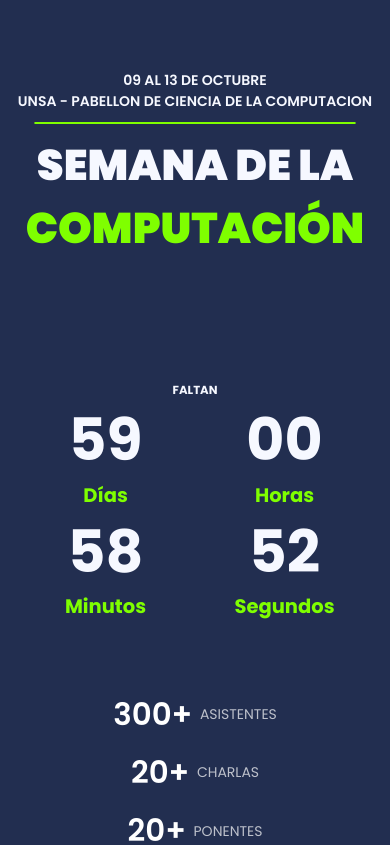
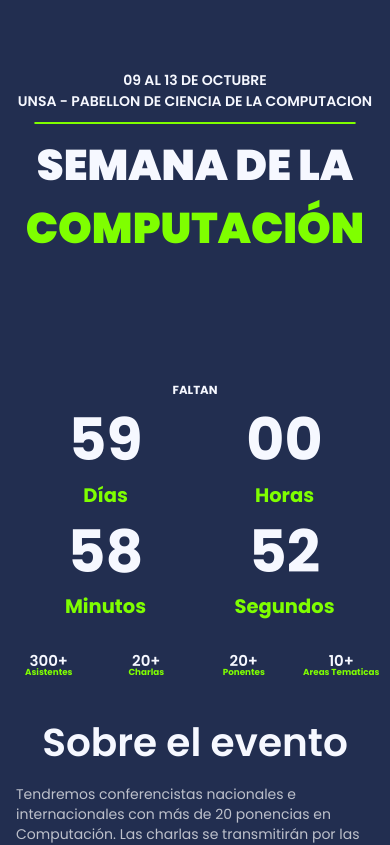
Before and after one commit to i-am-sergio/react-web-epcc, a React (Vite) app: page / in a window 390 px wide. Shown: the top 845 px of the page. Built offline with nearby package versions, Linux system fonts and the light colour scheme.

Commit message:
Agregue el color verde a Stats, arregle el modo tablet para foter y stats

```diff
--- a/src/components/Footer.jsx
+++ b/src/components/Footer.jsx
@@ -6,7 +6,7 @@
 const Footer = () => (
   <section className={`${styles.flexCenter} ${styles.paddingY} flex-col`}>
     <div className={`flex ${styles.flexStart} flex-col md:flex-row mb-8 w-full justify-between`}>
-      <div className={`${styles.paddingX} flex-[1] flex flex-col mr-10 unsa-container`}>
+      <div className={`sm:px-16 px-6 flex-[1] flex flex-col mr-10 unsa-container`}>
         <img
           src={unsa}
           alt="hoobank"
@@ -18,11 +18,11 @@
         </p>
       </div>
 
-      <div className={`sm:px-20 px-6 flex flex-col  footer-container md:flex-row md:justify-between`}>
+      <div className={`sm:px-20 px-6 flex  footer-container md:flex-row md:justify-between`}>
         {footerLinks.map((footerlink) => (
           <div
             key={footerlink.title}
-            className={`${styles.paddingX} flex flex-col ss:my-0 my-4 min-w-[150px]`}
+            className={`$sm:px-16 px-6 flex flex-col ss:my-0 my-4`}
           >
             <h4 className="font-poppins font-medium text-[18px] leading-[27px] text-white">
               {footerlink.title}
--- a/src/components/Stats.jsx
+++ b/src/components/Stats.jsx
@@ -1,17 +1,12 @@
 import { stats } from "../constants";
-import styles from "../style";
-import "../css/stats.css"
+import styles2 from "../styles/stats.module.scss";
 
 const Stats = () => (
-  <section className={`${styles.flexCenter} flex w-full flex-wrap sm:mb-20 mb-6 container-stats`}>
+  <section className={`${styles2.container_stats}`}>
     {stats.map((stat) => (
-      <div key={stat.id} className={`${styles.paddingX} flex-1 flex justify-start items-center flex-row m-3`} >
-        <h4 className="font-poppins font-semibold xs:text-[40.89px] text-[30.89px] xs:leading-[53.16px] leading-[43.16px] text-white">
-          {stat.value}
-        </h4>
-        <p className="font-poppins font-normal xs:text-[20.45px] text-[15.45px] xs:leading-[26.58px] leading-[21.58px] green-text uppercase ml-3">
-          {stat.title}
-        </p>
+      <div key={stat.id} className={`${styles2.stat_item} m-3`} >
+        <h4>{stat.value}</h4>
+        <p>{stat.title}</p>
       </div>
     ))}
   </section>
--- a/src/css/footer.css
+++ b/src/css/footer.css
@@ -1,15 +1,15 @@
-.img-unsa{
+.img-unsa {
     height: 80%;
-    /* align-content: center; */
   }
-.txt-img-unsa{
-    padding-top: 20px;
-    padding-left: 25px;
-    font-size: larger;
+
+  .txt-img-unsa {
+    padding-top: 1rem;
+    padding-left: 1.25rem;
+    font-size: 1.5rem;
     white-space: nowrap;
   }
 
-.unsa-container{
+  .unsa-container {
     display: flex;
     justify-content: space-between;
     align-items: center;
@@ -22,33 +22,34 @@
     width: 75%;
   }
 
-
-
-@media screen and (max-width: 768px) {
-    .unsa-container{
+  @media screen and (max-width: 1060px) {
+    .unsa-container {
       display: flex;
       justify-content: center;
-        align-items: center; /* Alinea verticalmente al centro */
+      align-items: center;
       width: 100%;
       text-align: center;
-        padding-top: 40px;
-        padding-bottom: 40px;
+      padding-top: 2rem;
+      padding-bottom: 2rem;
     }
-    .txt-img-unsa{
-        padding-top: 20px;
+    .txt-img-unsa {
+      padding-top: 1rem;
       text-align: center;
-        padding-left: 25px;
-        font-size: larger;
+      padding-left: 1.25rem;
+      font-size: 1.5rem;
       white-space: nowrap;
     }
     .footer-container {
       display: flex;
       flex-direction: column;
-        align-items: center; /* Alinea verticalmente al centro */
+      align-items: center;
       justify-content: center;
       width: 100%;
       text-align: center;
-        padding-top: 40px;
-        padding-bottom: 40px;
+      padding-top: 2rem;
+      padding-bottom: 2rem;
+    }
+    .footer-container div{
+        padding-bottom: 3rem;
       }
   }
--- a/src/css/stats.css
+++ /dev/null
@@ -1,18 +0,0 @@
-.container-stats {
-  align-items:center;
-  justify-content: center;
-}
-
-@media (max-width: 768px) {
-    .container-stats {
-      display: flex;
-        flex-direction: column;
-        align-items: center;
-        justify-content: center;
-        width: 100%;
-        text-align: center;
-        padding-top: 40px;
-        padding-bottom: 40px;
-        white-space: nowrap;
-    }
-  }
--- /dev/null
+++ b/src/styles/stats.module.scss
@@ -0,0 +1,49 @@
+.container_stats {
+  display: flex;
+  flex-wrap: wrap;
+  justify-content: space-between;
+  margin-bottom: 1rem;
+  text-align: center;
+
+  .stat_item {
+    width: calc(25% - 1rem); /* 4 elementos por fila en pantallas grandes */
+    margin: 0.75rem;
+    flex: 1;
+
+    @media (max-width: 820px) {
+      width: calc(50% - 1rem); /* 2 elementos por fila en pantallas medianas */
+    }
+
+    @media (max-width: 480px) {
+      width: calc(100% - 1rem); /* 1 elemento por fila en pantallas pequeñas */
+    }
+
+    h4 {
+      font-family: Poppins, sans-serif;
+      line-height: 1;
+      font-weight: 600;
+      color: rgb(255 255 255 / var(--tw-text-opacity));
+      font-size: 6rem; /* Tamaño de fuente normal */
+      @media (max-width: 820px) {
+        font-size: 3rem; /* Tamaño de fuente normal en pantallas medianas */
+      }
+      @media (max-width: 480px) {
+        font-size: 1.5rem; /* Tamaño de fuente más pequeño en pantallas pequeñas */
+      }
+    }
+
+    p {
+      font-family: Poppins, sans-serif;
+      line-height: 1;
+      color: #7FFF00;
+      font-weight: 700;
+      font-size: 2rem; /* Tamaño de fuente normal */
+      @media (max-width: 820px) {
+        font-size: 1.5rem; /* Tamaño de fuente normal en pantallas medianas */
+      }
+      @media (max-width: 480px) {
+        font-size: 0.875rem; /* Tamaño de fuente más pequeño en pantallas pequeñas */
+      }
+    }
+  }
+}
```
Lines whose indentation alone changed are shown as unchanged.
